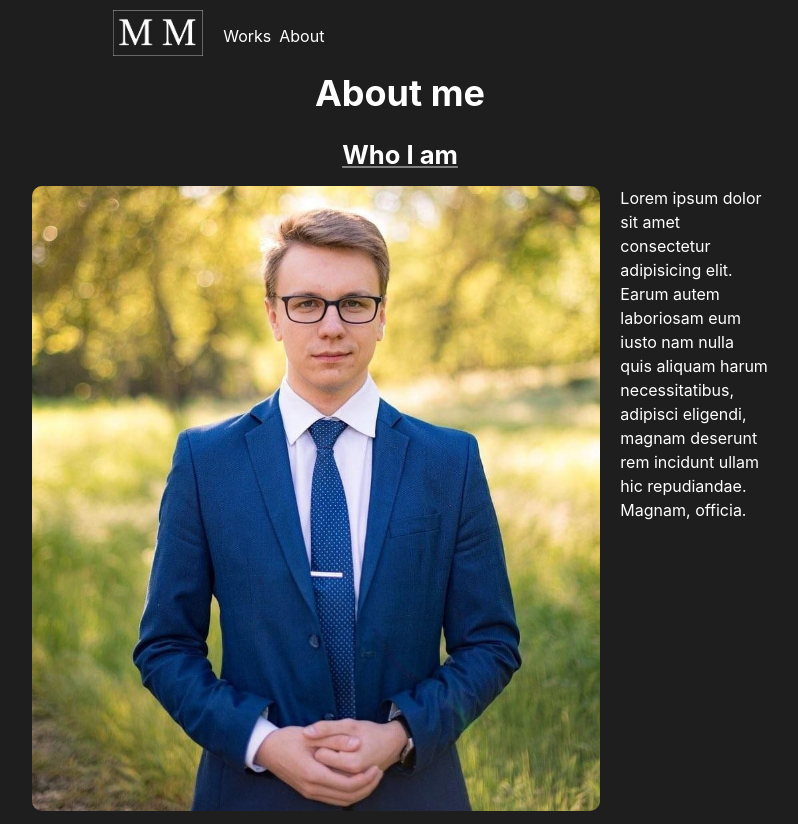
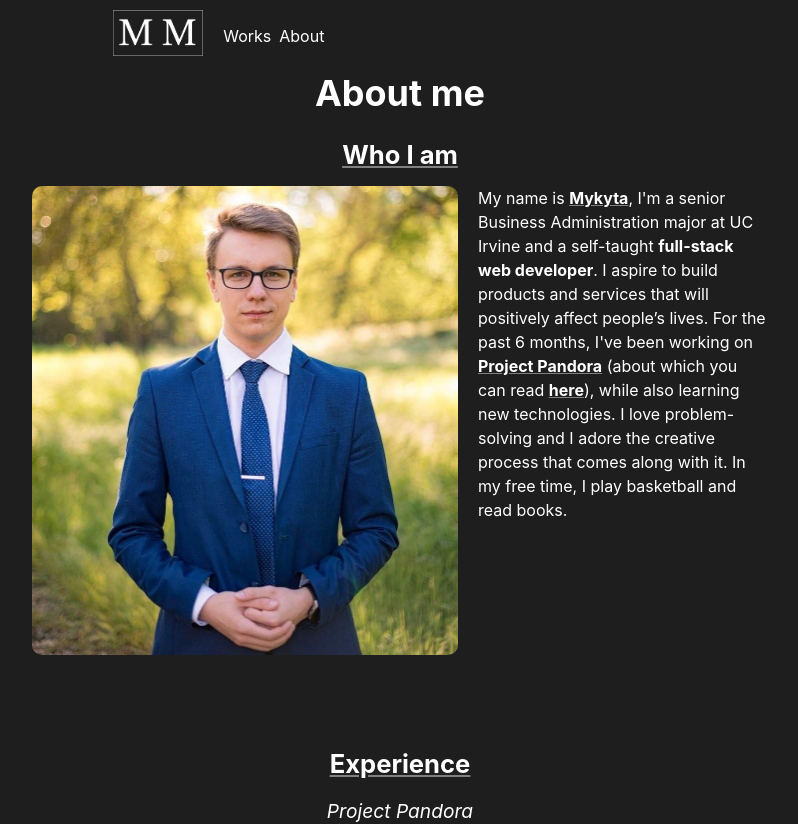
Before and after one commit to Furilon/portfolio-website, a Next.js app: page /about in a window 1280 px wide. Shown: the top 824 px of the page, without its empty margins (240-1038 px from the left). Built offline with nearby package versions, Linux system fonts and the light colour scheme.

Commit message:
Added bio text

```diff
--- a/pages/about.js
+++ b/pages/about.js
@@ -1,5 +1,13 @@
 import PageLayout from "../components/layouts/page";
-import { Heading, Flex, Text, Image, Button, Link } from "@chakra-ui/react";
+import {
+  Heading,
+  Flex,
+  Text,
+  Image,
+  Button,
+  Link,
+  Tooltip,
+} from "@chakra-ui/react";
 import Section from "../components/section";
 import Experience from "../components/experience";
 import {
@@ -38,17 +46,59 @@ export default function About() {
               <Image
                 src="/Mykyta.jpg"
                 alt="Mykyta Medvediev's picture"
-                w={{ base: "341px", lg: "569px" }}
-                h={{ base: "375px", lg: "625px" }}
+                w={{ base: "341px", lg: "426px" }}
+                h={{ base: "375px", lg: "469px" }}
                 mr={{ base: "none", md: "20px" }}
                 mb={{ base: "20px", md: "none" }}
                 borderRadius="10px"
               />
-              <Text w={{ base: "341px", lg: "569px" }}>
-                Lorem ipsum dolor sit amet consectetur adipisicing elit. Earum
-                autem laboriosam eum iusto nam nulla quis aliquam harum
-                necessitatibus, adipisci eligendi, magnam deserunt rem incidunt
-                ullam hic repudiandae. Magnam, officia.
+              <Text w={{ base: "341px", lg: "426px" }}>
+                My name is{" "}
+                <Tooltip
+                  hasArrow
+                  label="(mee-kee-ta)"
+                  bg="white"
+                  textColor="#1e1e1e"
+                  borderRadius="10px"
+                  fontStyle="italic"
+                >
+                  <Text
+                    as="span"
+                    textDecoration="underline"
+                    textDecorationColor="gray"
+                    fontWeight="bold"
+                  >
+                    Mykyta
+                  </Text>
+                </Tooltip>
+                , I&apos;m a senior Business Administration major at UC Irvine
+                and a self-taught{" "}
+                <Text as="span" fontWeight="bold">
+                  full-stack web developer
+                </Text>
+                . I aspire to build products and services that will positively
+                affect people’s lives. For the past 6 months, I&apos;ve been
+                working on{" "}
+                <Link
+                  href="https://theprojectpandora.com"
+                  textDecoration="underline"
+                  textDecorationColor="gray"
+                  fontWeight="bold"
+                >
+                  Project Pandora
+                </Link>{" "}
+                (about which you can read{" "}
+                <Link
+                  href="/project/pandora"
+                  textDecoration="underline"
+                  textDecorationColor="gray"
+                  fontWeight="bold"
+                >
+                  here
+                </Link>
+                ), while also learning new technologies. I love problem-solving
+                and I adore the creative process that comes along with it. In my
+                free time, I play basketball and read books.
               </Text>
             </Flex>
           </Flex>
@@ -75,6 +125,7 @@ export default function About() {
           </Flex>
         </Section>
 
+        {/* Wrapper for Contact me section */}
         <Section delay={1.5}>
           <Flex direction="column" justify="center" align="center" my="25px">
             <Heading
```
